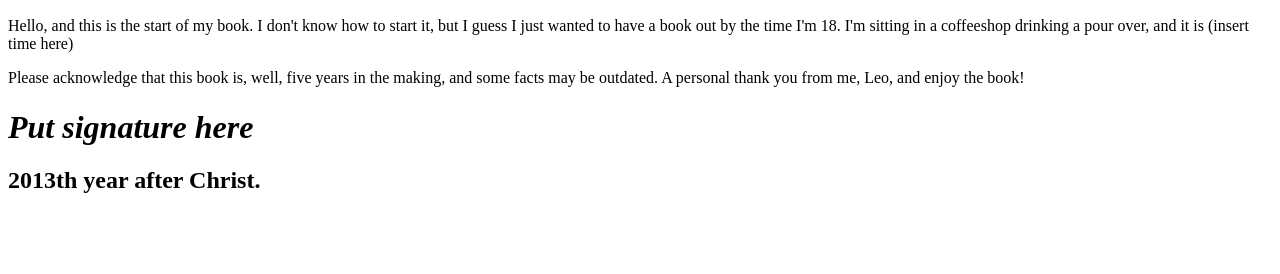
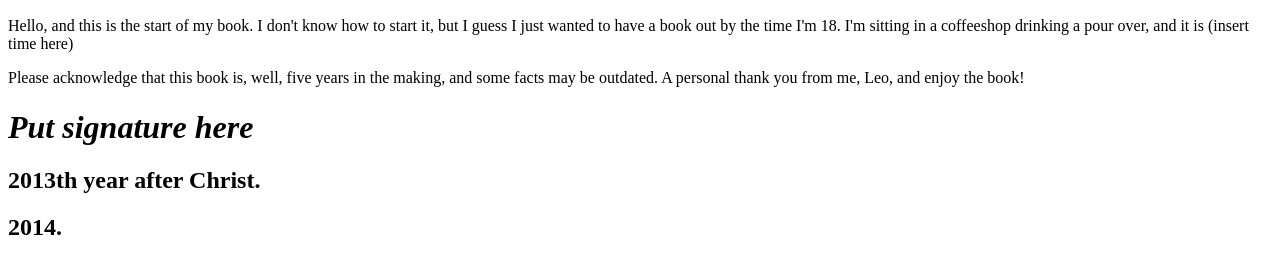
Before and after one commit to egor6417/the-last-five-years, a plain HTML site: page index.html in a window 1280 px wide. Shown: the part 168-442 px from the top of the page. Drawn offline with Linux system fonts and the light colour scheme.

Commit message:
Added 2014

```diff
--- a/index.html
+++ b/index.html
@@ -18,5 +18,6 @@
 <h1><em>Put signature here</em></h1>
 
 <h2>2013th year after Christ.</h2>
+<h2>2014.</h2>
 </body>
 </html>
```
